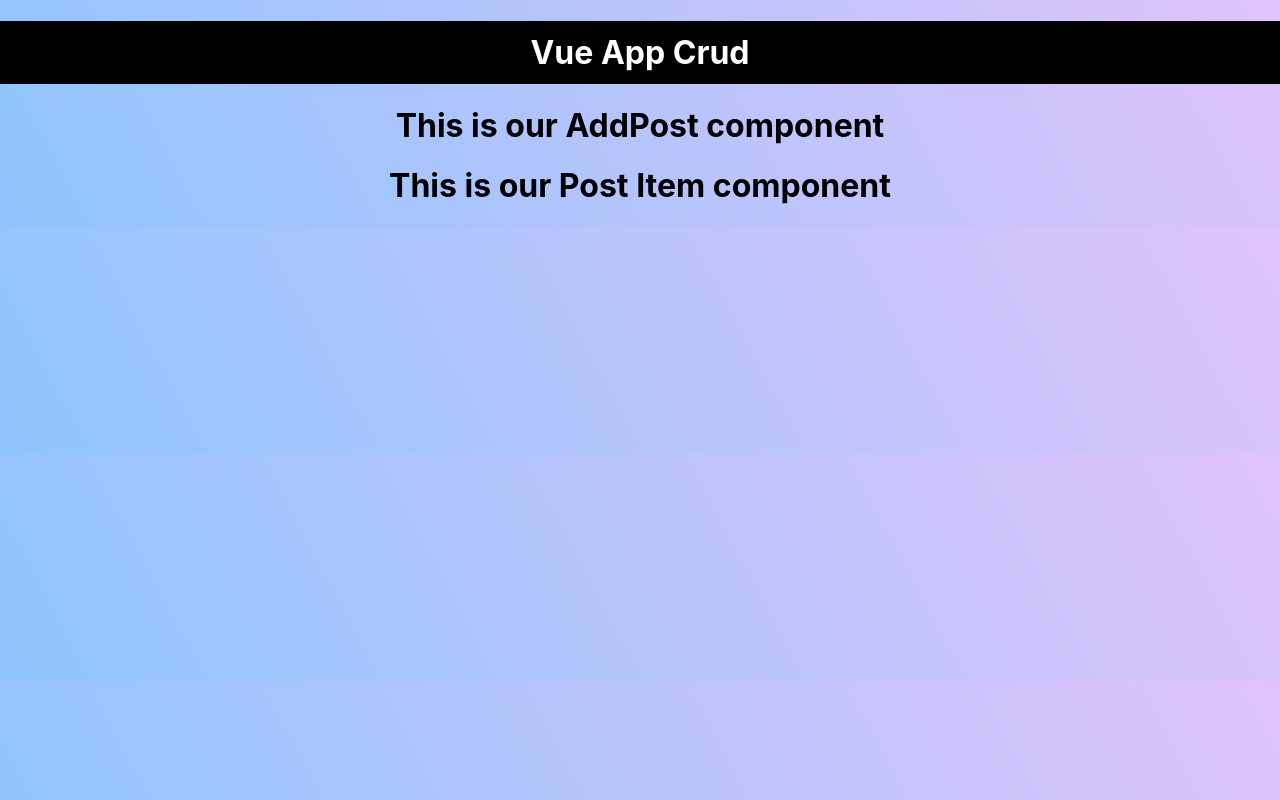
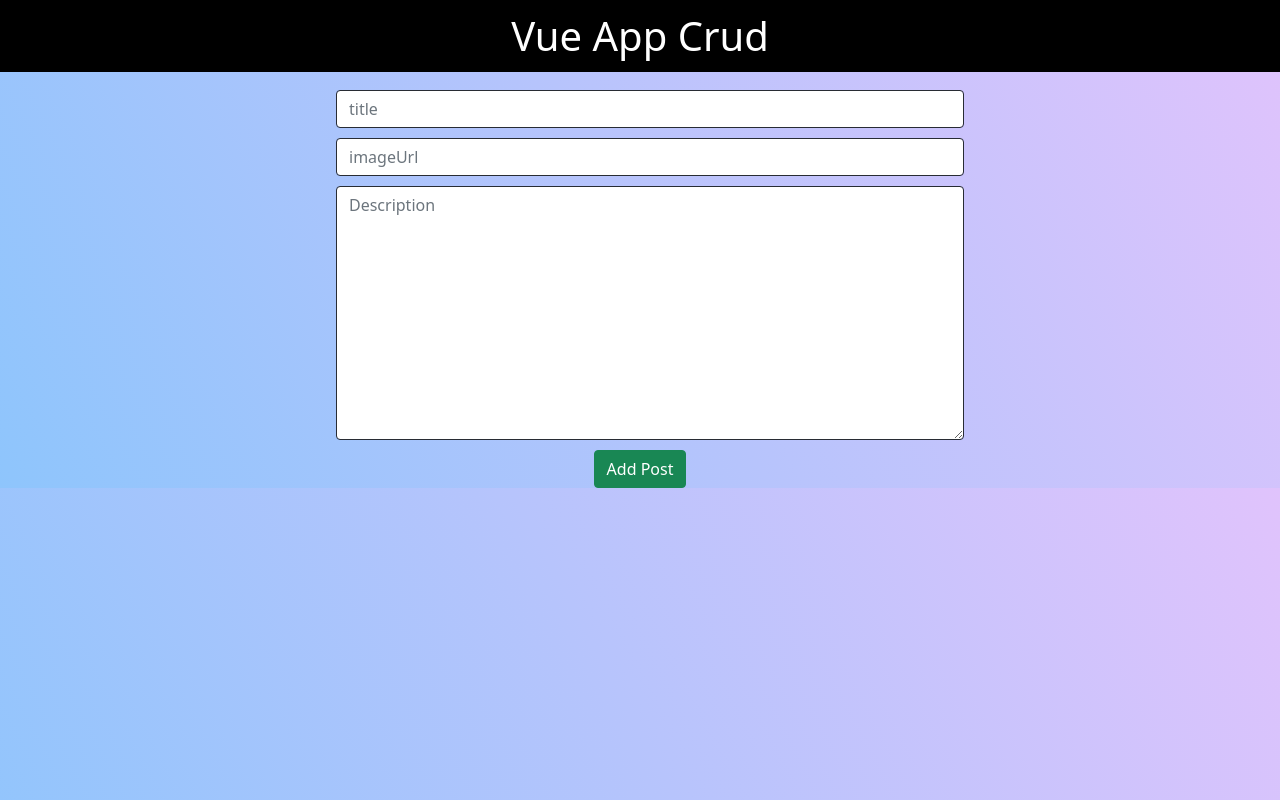
Before and after one commit to nsakib9/mern-crud, a React (Create React App) app in the folder client/: page /add in a window 1280 px wide. Built offline with nearby package versions, Linux system fonts and the light colour scheme.

Commit message:
14-BS import on App, form on AddPost, some css

```diff
--- a/client/package.json
+++ b/client/package.json
@@ -6,6 +6,7 @@
     "@testing-library/jest-dom": "^5.16.1",
     "@testing-library/react": "^12.1.2",
     "@testing-library/user-event": "^13.5.0",
+    "bootstrap": "^5.1.3",
     "react": "^17.0.2",
     "react-dom": "^17.0.2",
     "react-router-dom": "^6.2.1",
--- a/client/src/AddPost.js
+++ b/client/src/AddPost.js
@@ -1,13 +1,18 @@
 import React from 'react'
-import PostItem from './PostItem';
 
 function AddPost() {
     return(
-        <div>
-            <h1>
-                This is our AddPost component
-            </h1>
-            <PostItem />
+        <div className="row justify-content-center">
+            <div className="col-md-6">
+                <div>
+                    <input type="text" placeholder='title' className="form-control" />
+                    <input type="text" placeholder='imageUrl' className="form-control" />
+                    <textarea cols='30' rows="10" placeholder="Description" className="form-control" />
+
+
+                    <button className="btn btn-success">Add Post</button>
+                </div>
+            </div>
         </div>
     )
 }
--- a/client/src/App.css
+++ b/client/src/App.css
@@ -36,3 +36,9 @@
     transform: rotate(360deg);
   }
 }
+
+
+input, textarea{
+  margin: 10px !important;
+  border-color: #282c34 !important;
+}
--- a/client/src/App.js
+++ b/client/src/App.js
@@ -4,6 +4,7 @@
 import PostList from './PostList';
 import AddPost from './AddPost';
 import EditPost from './EditPost';
+import '../node_modules/bootstrap/dist/css/bootstrap.min.css';
 
 function App() {
   return (
```
Also changed, not shown: 2 other files (tests, documents, lock files or other folders).
